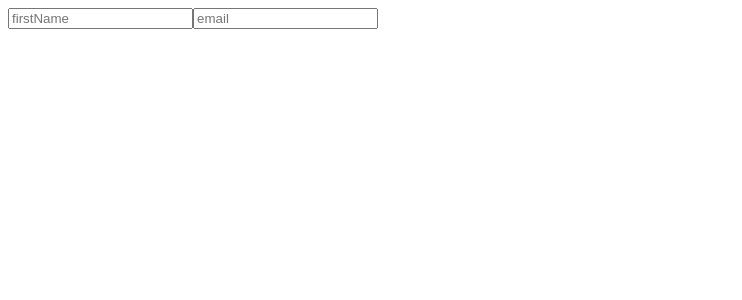
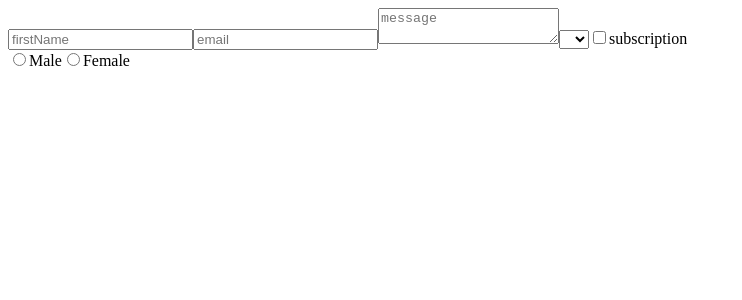
Before and after one commit to V914eslav/movies-search, a React (Create React App) app: page / in a window 1280 px wide. Shown: the top 300 px of the page, without its empty margins (0-742 px from the left). Built offline with nearby package versions, Linux system fonts and the light colour scheme.

Commit message:
add more inputs

```diff
--- a/src/components/Form.jsx
+++ b/src/components/Form.jsx
@@ -6,6 +6,10 @@
     this.state = {
       firstName: "",
       email: "",
+      message: "",
+      select: "",
+      subscription: false,
+      gender: "",
     };
   }
 
@@ -14,8 +18,15 @@
       [e.target.name]: e.target.value,
     });
   };
+
+  handleCheckedChange = (e) => {
+    this.setState({
+      [e.target.name]: e.target.checked,
+    });
+  };
   render() {
-    const { firstName, email } = this.state;
+    const { firstName, email, message, select, subscription, gender } =
+      this.state;
     return (
       <div>
         <input
@@ -32,6 +43,44 @@
           value={email}
           onChange={this.handleChange}
         />
+        <textarea
+          name="message"
+          placeholder="message"
+          value={message}
+          onChange={this.handleChange}
+        />
+        <select name="select" value={select} onChange={this.handleChange}>
+          <option value="" disabled></option>
+          <option value="1">1</option>
+          <option value="2">2</option>
+          <option value="3">3</option>
+        </select>
+        <label>
+          <input
+            type="checkbox"
+            name="subscription"
+            checked={subscription}
+            onChange={this.handleCheckedChange}
+          />
+          subscription
+        </label>
+        <br />
+        <input
+          type="radio"
+          name="gender"
+          value="male"
+          onChange={this.handleChange}
+          checked={gender === "male"}
+        />
+        Male
+        <input
+          type="radio"
+          name="gender"
+          value="female"
+          onChange={this.handleChange}
+          checked={gender === "female"}
+        />
+        Female
       </div>
     );
   }
```
